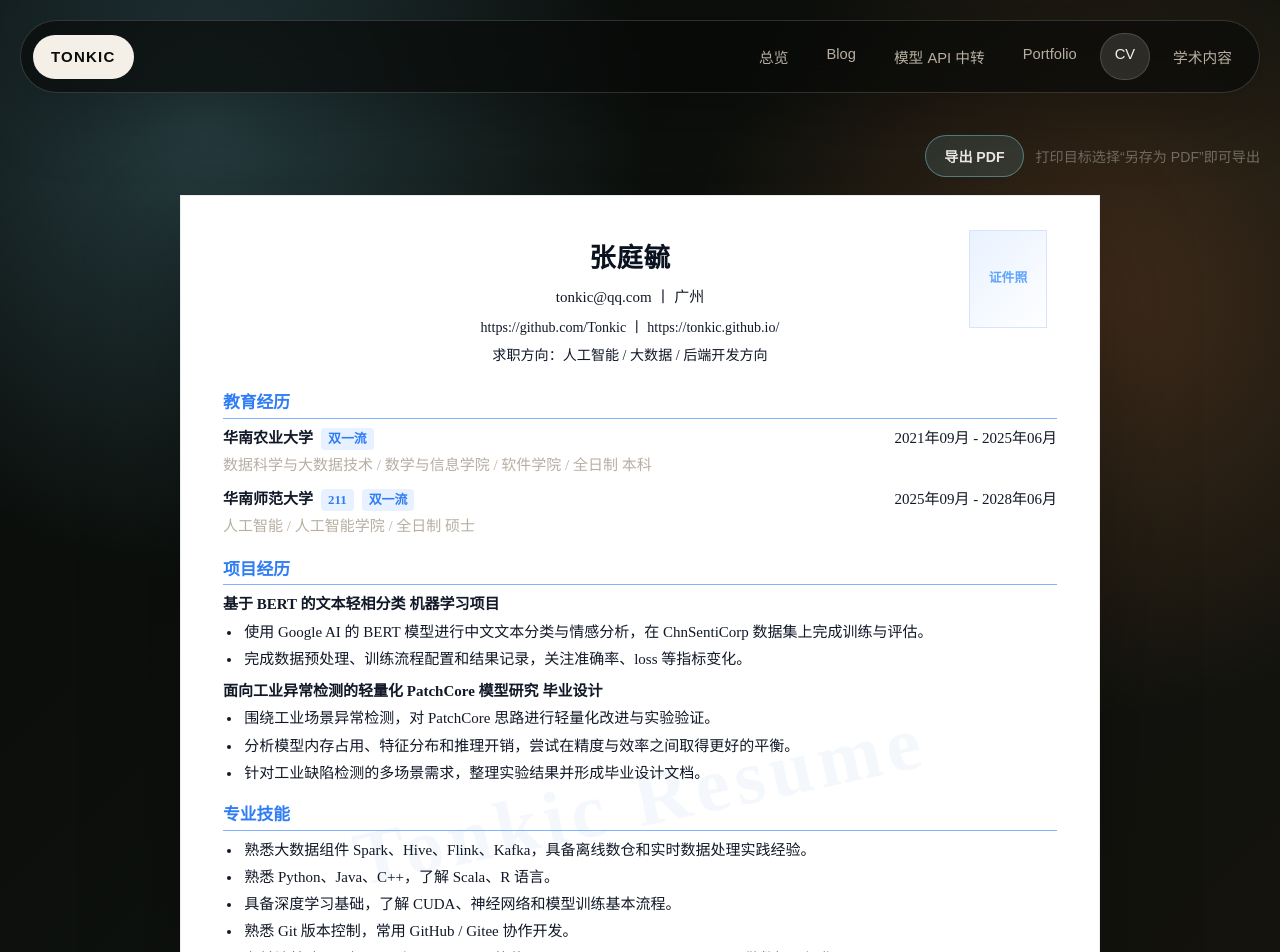
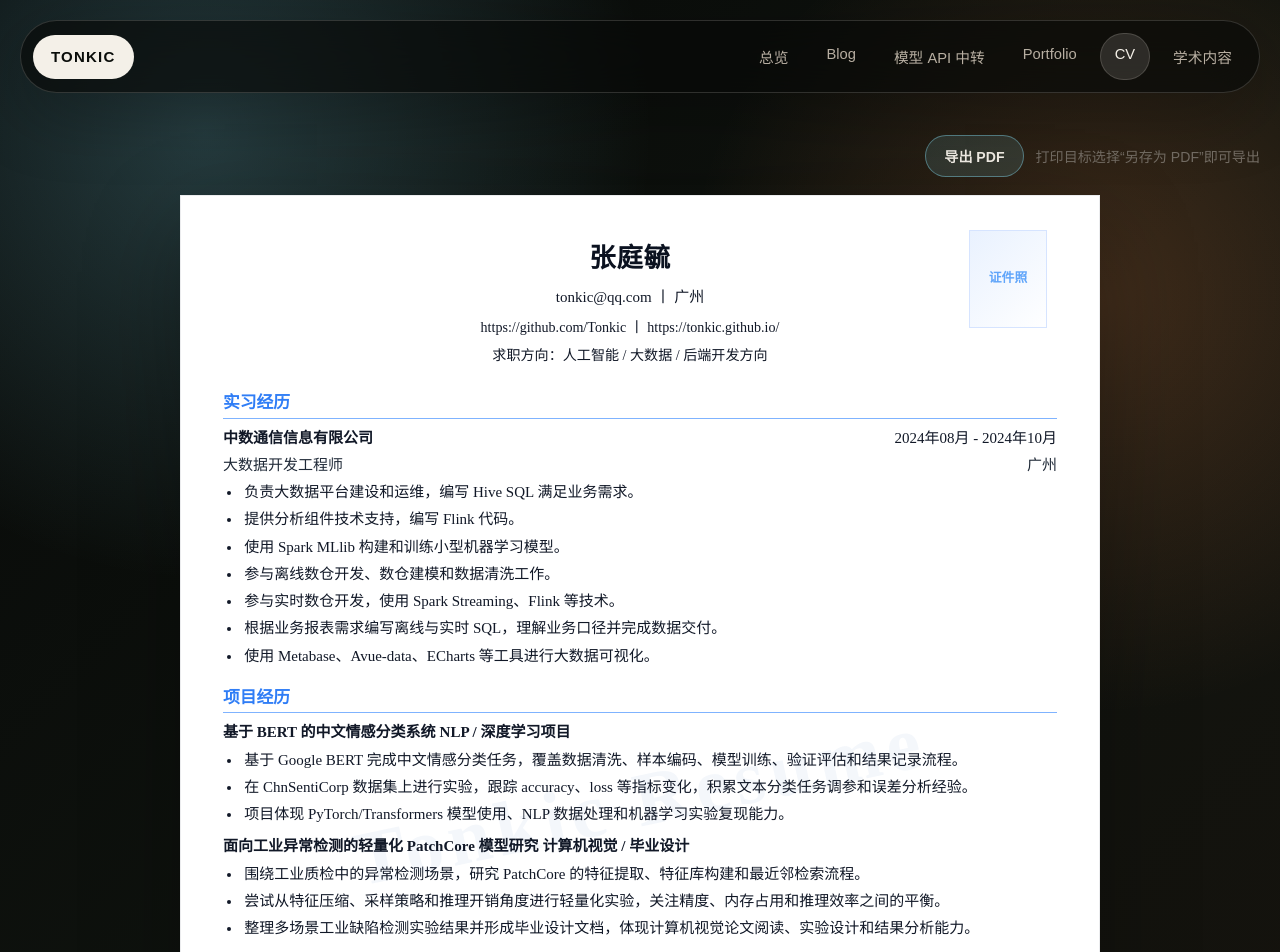
Before and after one commit to Tonkic/Tonkic.github.io, a Next.js app: page /cv in a window 1280 px wide. Shown: the top 952 px of the page. Built offline with nearby package versions, Linux system fonts and the light colour scheme.

Commit message:
feat: prioritize internship on cv

```diff
--- a/src/app/cv/page.tsx
+++ b/src/app/cv/page.tsx
@@ -37,6 +37,34 @@ export default function CvPage() {
           </div>
         </header>
 
+        <ResumeSection title="实习经历">
+          {resumeExperiences.map((item) => (
+            <div className="resume-internship" key={`${item.company}-${item.role}`}>
+              <div className="resume-line-item compact">
+                <strong>{item.company}</strong>
+                <time>{item.period}</time>
+              </div>
+              <div className="resume-line-item compact muted">
+                <span>{item.role}</span>
+                <span>{item.location}</span>
+              </div>
+              <BulletList items={item.bullets} />
+            </div>
+          ))}
+        </ResumeSection>
+
+        <ResumeSection title="项目经历">
+          {resumeProjects.map((project) => (
+            <div className="resume-block-item" key={project.name}>
+              <strong>
+                {project.name}
+                <span>{project.description}</span>
+              </strong>
+              <BulletList items={project.bullets} />
+            </div>
+          ))}
+        </ResumeSection>
+
         <ResumeSection title="教育经历">
           {resumeEducation.map((item) => (
             <div className="resume-line-item" key={`${item.school}-${item.degree}`}>
@@ -56,36 +84,8 @@ export default function CvPage() {
           ))}
         </ResumeSection>
 
-        <ResumeSection title="项目经历">
-          {resumeProjects.map((project) => (
-            <div className="resume-block-item" key={project.name}>
-              <strong>
-                {project.name}
-                <span>{project.description}</span>
-              </strong>
-              <BulletList items={project.bullets} />
-            </div>
-          ))}
-        </ResumeSection>
-
         <ResumeSection title="专业技能">
           <BulletList items={resumeSkills} />
-        </ResumeSection>
-
-        <ResumeSection title="实习经历">
-          {resumeExperiences.map((item) => (
-            <div className="resume-internship" key={`${item.company}-${item.role}`}>
-              <div className="resume-line-item compact">
-                <strong>{item.company}</strong>
-                <time>{item.period}</time>
-              </div>
-              <div className="resume-line-item compact muted">
-                <span>{item.role}</span>
-                <span>{item.location}</span>
-              </div>
-              <BulletList items={item.bullets} />
-            </div>
-          ))}
         </ResumeSection>
       </article>
     </div>
--- a/src/data/resume.ts
+++ b/src/data/resume.ts
@@ -52,20 +52,21 @@ export const resumeEducation: ResumeEducation[] = [
 
 export const resumeProjects: ResumeProject[] = [
   {
-    name: "基于 BERT 的文本轻相分类",
-    description: "机器学习项目",
+    name: "基于 BERT 的中文情感分类系统",
+    description: "NLP / 深度学习项目",
     bullets: [
-      "使用 Google AI 的 BERT 模型进行中文文本分类与情感分析，在 ChnSentiCorp 数据集上完成训练与评估。",
-      "完成数据预处理、训练流程配置和结果记录，关注准确率、loss 等指标变化。",
+      "基于 Google BERT 完成中文情感分类任务，覆盖数据清洗、样本编码、模型训练、验证评估和结果记录流程。",
+      "在 ChnSentiCorp 数据集上进行实验，跟踪 accuracy、loss 等指标变化，积累文本分类任务调参和误差分析经验。",
+      "项目体现 PyTorch/Transformers 模型使用、NLP 数据处理和机器学习实验复现能力。",
     ],
   },
   {
     name: "面向工业异常检测的轻量化 PatchCore 模型研究",
-    description: "毕业设计",
+    description: "计算机视觉 / 毕业设计",
     bullets: [
-      "围绕工业场景异常检测，对 PatchCore 思路进行轻量化改进与实验验证。",
-      "分析模型内存占用、特征分布和推理开销，尝试在精度与效率之间取得更好的平衡。",
-      "针对工业缺陷检测的多场景需求，整理实验结果并形成毕业设计文档。",
+      "围绕工业质检中的异常检测场景，研究 PatchCore 的特征提取、特征库构建和最近邻检索流程。",
+      "尝试从特征压缩、采样策略和推理开销角度进行轻量化实验，关注精度、内存占用和推理效率之间的平衡。",
+      "整理多场景工业缺陷检测实验结果并形成毕业设计文档，体现计算机视觉论文阅读、实验设计和结果分析能力。",
     ],
   },
 ];
```
